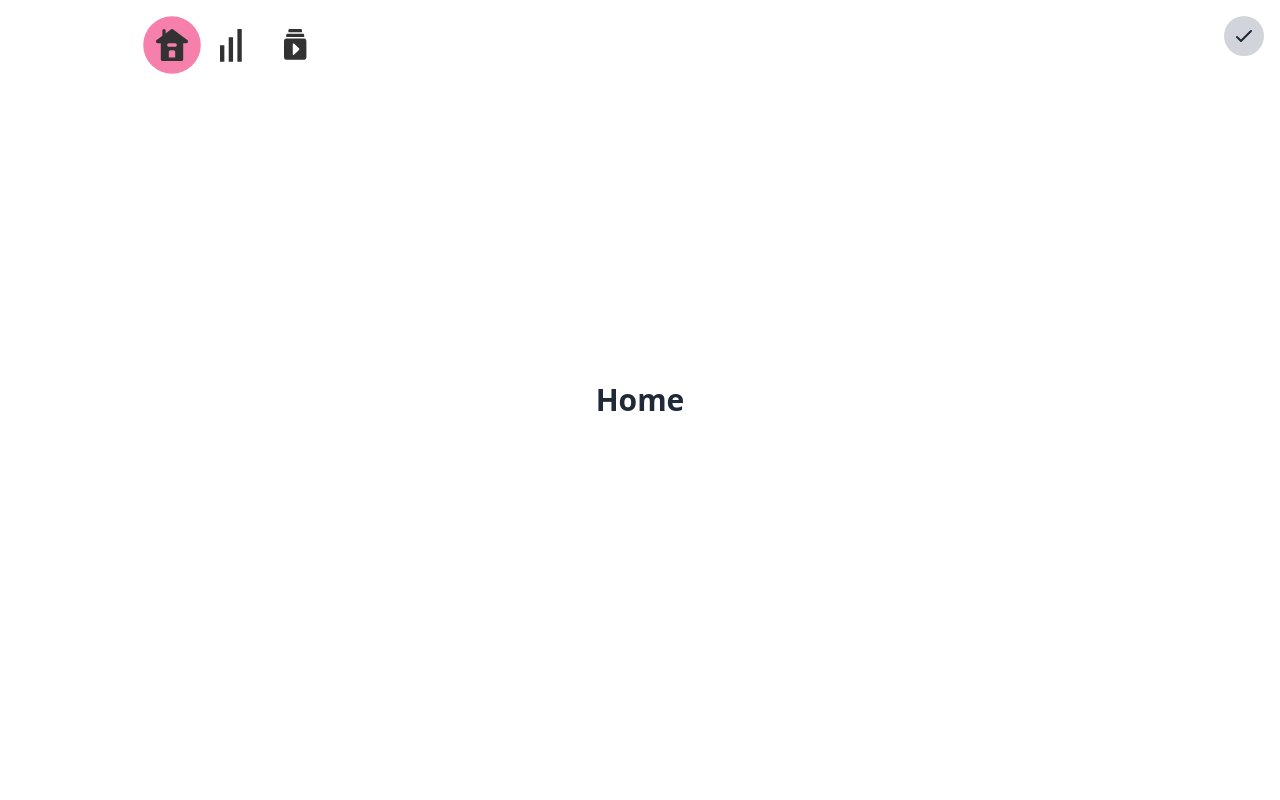
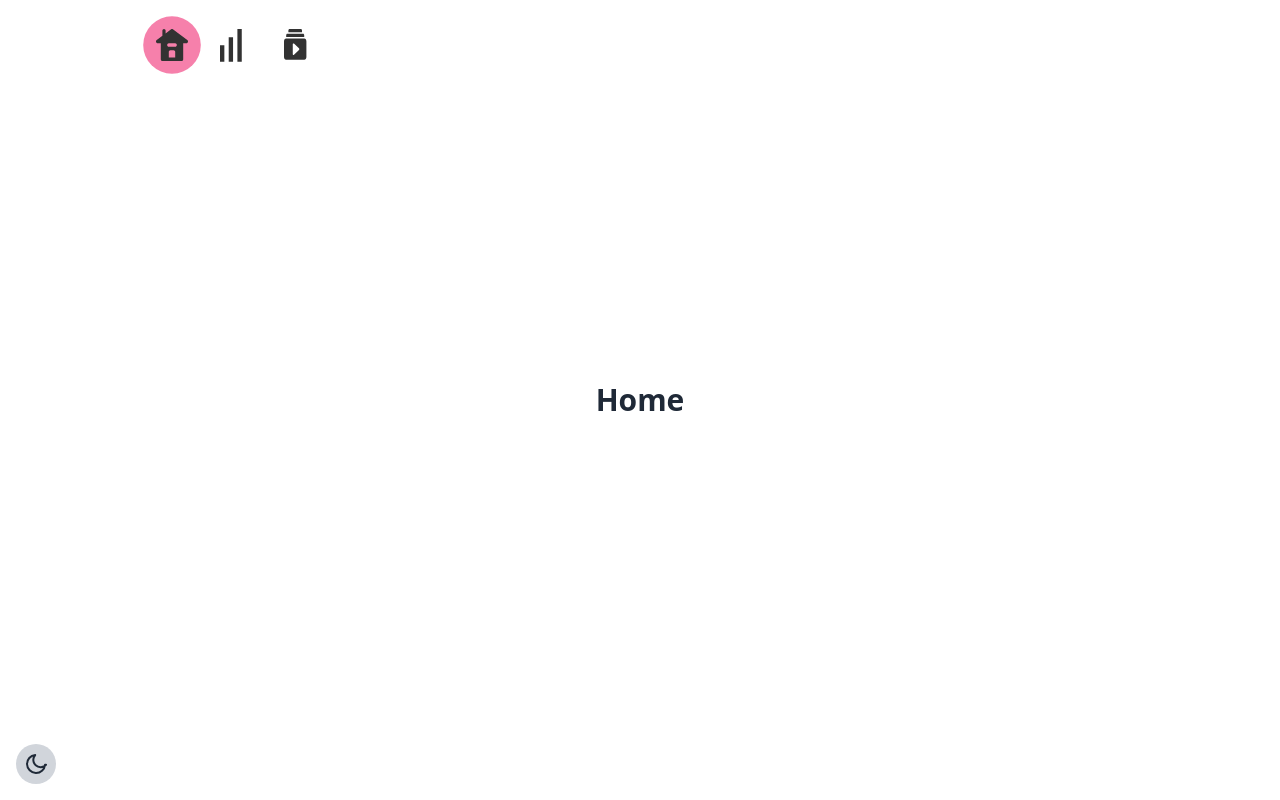
Before and after one commit to COS301-SE-2024/ECHO, an Angular app in the folder Frontend/: page /home in a window 1280 px wide. Built offline with nearby package versions, Linux system fonts and the light colour scheme.

Commit message:
📐 Changed the icon and position of theme switch button

```diff
--- a/Frontend/src/app/pages/home/home.component.html
+++ b/Frontend/src/app/pages/home/home.component.html
@@ -1,12 +1,11 @@
 <div class="min-h-screen bg-grey dark:bg-stone-800 flex flex-col justify-center px-6 py-12 lg:px-8">
     <div style="display: flex; justify-content: center; align-items: center;">
         <!-- #button top right switching between dark and light -->
-        <button class="absolute top-4 right-4 p-2 bg-gray-300 dark:bg-gray-700 rounded-full" (click)="switchTheme()">
-            <svg class="w-6 h-6 text-gray-800 dark:text-gray-200" fill="none" stroke="currentColor" viewBox="0 0 24 24"
-                xmlns="http://www.w3.org/2000/svg">
-                <path stroke-linecap="round" stroke-linejoin="round" stroke-width="2"
-                    d="M5 13l4 4L19 7"></path>
-            </svg>
+        <button class="absolute bottom-4 left-4 p-2 bg-gray-300 dark:bg-gray-700 rounded-full" (click)="switchTheme()">
+          <svg class="w-6 h-6 text-gray-800 dark:text-gray-200" fill="none" stroke="currentColor" viewBox="0 0 24 24"
+               xmlns="http://www.w3.org/2000/svg">
+            <path stroke-linecap="round" stroke-linejoin="round" stroke-width="2"
+                  d="M21 12.79A9 9 0 1111.21 3a7 7 0 0010.79 9.79z"/></svg>
         </button>
         <h1 class="text-3xl font-bold text-gray-800 dark:text-gray-200">{{title}}</h1>
 
```
